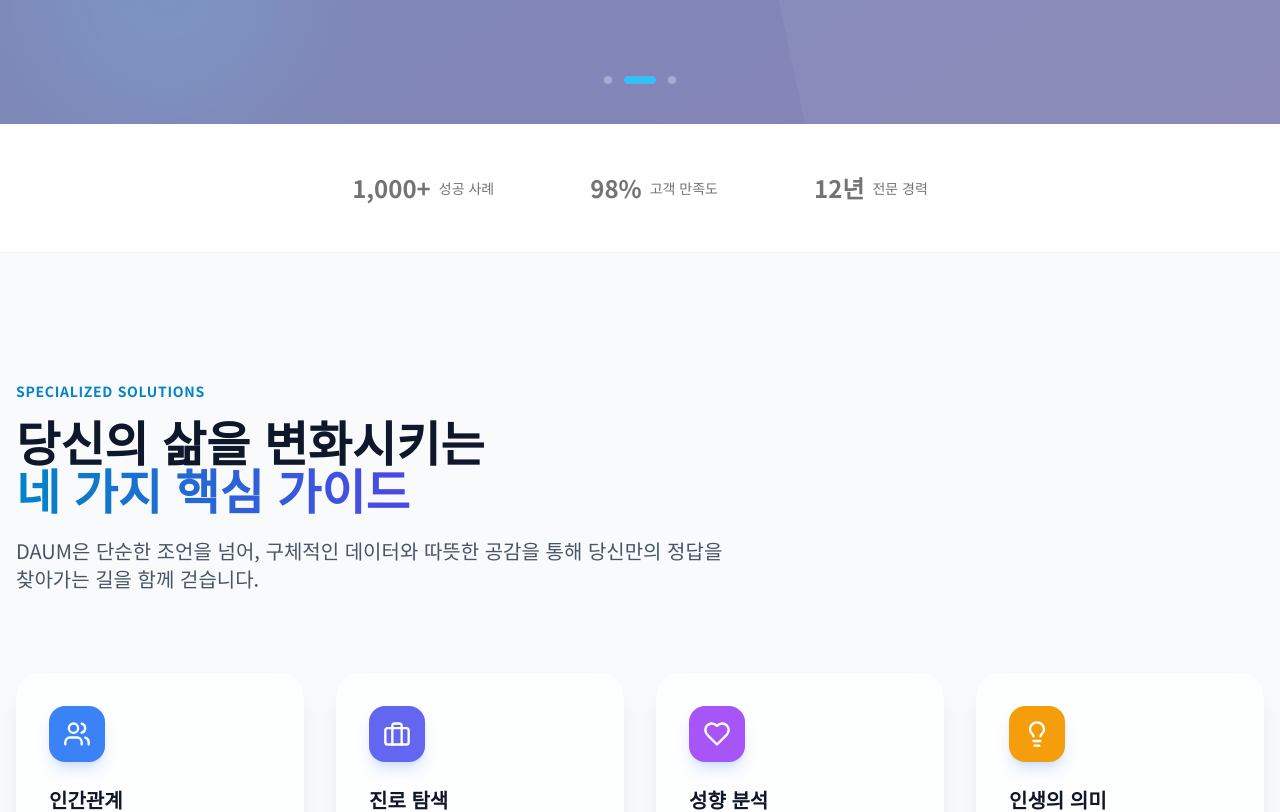
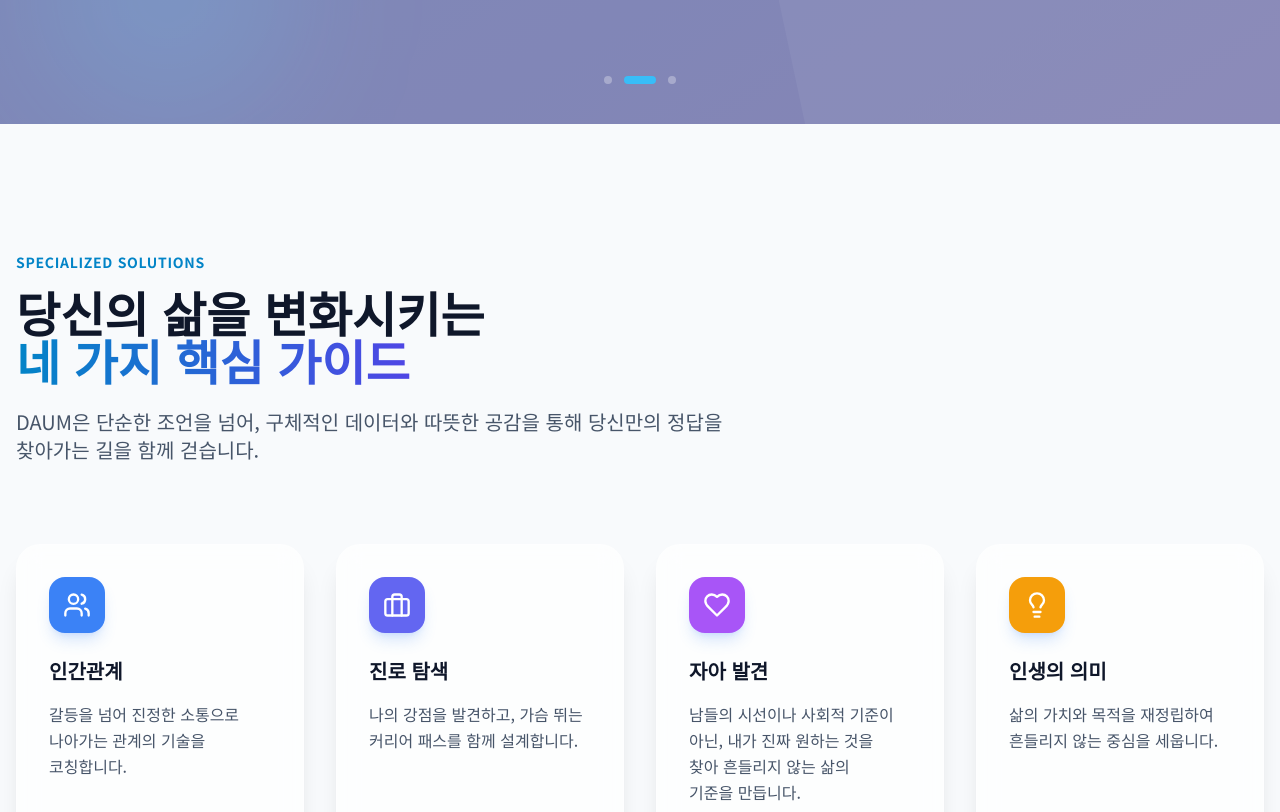
Before and after one commit to Jang-sajang/DAUM, a React (Vite) app: page / in a window 1280 px wide. Shown: the part 740-1552 px from the top of the page. Built offline with nearby package versions, Linux system fonts and the light colour scheme.

Commit message:
슬라이드 지연 기능 추가, 행사 이미지 추가

```diff
--- a/src/components/ui/HeroSlider.jsx
+++ b/src/components/ui/HeroSlider.jsx
@@ -13,7 +13,7 @@ const slides = [
     },
     {
         id: 2,
-        title: "2025 진로 박람회\n사전 예약 접수 중",
+        title: "2026 진로 컨설팅\n사전 예약 접수 중",
         subtitle: "직무 전문가와 함께하는 1:1 멘토링과\n커리어 로드맵 설계를 경험하세요.",
         tag: "Event",
         bg: "bg-gradient-to-br from-blue-900 to-indigo-900"
@@ -35,7 +35,7 @@ const HeroSlider = () => {
             setCurrent((prev) => (prev + 1) % slides.length);
         }, 5000);
         return () => clearInterval(timer);
-    }, []);
+    }, [current]);
 
     const nextSlide = () => setCurrent((prev) => (prev + 1) % slides.length);
     const prevSlide = () => setCurrent((prev) => (prev - 1 + slides.length) % slides.length);
--- a/src/pages/Home.jsx
+++ b/src/pages/Home.jsx
@@ -19,8 +19,8 @@ const Home = () => {
             color: 'bg-indigo-500'
         },
         {
-            name: '성향 분석',
-            description: 'MBTI, 에니어그램 등 검증된 도구를 통해 나를 깊이 있게 이해합니다.',
+            name: '자아 발견',
+            description: '남들의 시선이나 사회적 기준이 아닌, 내가 진짜 원하는 것을 찾아 흔들리지 않는 삶의 기준을 만듭니다.',
             icon: Heart,
             color: 'bg-purple-500'
         },
@@ -55,17 +55,6 @@ const Home = () => {
         <div className="bg-[#f8fafc]">
             {/* Hero Section - Slider */}
             <HeroSlider />
-
-            {/* Trusted By / Statistics */}
-            <section className="py-12 bg-white border-b border-secondary-100">
-                <div className="container mx-auto px-4">
-                    <div className="flex flex-wrap justify-center gap-12 lg:gap-24 opacity-60 grayscale hover:grayscale-0 transition-all duration-500">
-                        <div className="flex items-center gap-2"><span className="text-2xl font-bold text-secondary-900">1,000+</span> <span className="text-sm">성공 사례</span></div>
-                        <div className="flex items-center gap-2"><span className="text-2xl font-bold text-secondary-900">98%</span> <span className="text-sm">고객 만족도</span></div>
-                        <div className="flex items-center gap-2"><span className="text-2xl font-bold text-secondary-900">12년</span> <span className="text-sm">전문 경력</span></div>
-                    </div>
-                </div>
-            </section>
 
             {/* Features Section */}
             <section className="section-padding">
@@ -181,8 +170,8 @@ const Home = () => {
 
                     <div className="grid grid-cols-1 md:grid-cols-3 gap-10">
                         {[
-                            { title: "2026 추구미 챌린지!", date: "2026.2.27 - 2.28", desc: "원데이클래스와 나의 내면의 추구미찾기", image: "/images/72b4d9420b13aa670f58dc58c91f3e6e.jpg" },
-                            { title: "멘토링 워크샵", date: "2025.12.20", desc: "현직 전문가와 함께하는 1:1 멘토링 프로그램", image: "https://images.unsplash.com/photo-1515187029135-18ee286d815b?q=80&w=800" },
+                            { title: "2026 추구미 챌린지!", date: "2026.3.5 - 3.6", desc: "원데이클래스와 나의 내면의 추구미찾기", image: "/images/72b4d9420b13aa670f58dc58c91f3e6e.jpg" },
+                            { title: "멘토링 워크샵", date: "2026.1.20", desc: "현직 전문가와 함께하는 멘토링 프로그램", image: "/images/lectureEx.png" },
                             { title: "온라인 특강", date: "2025.12.28", desc: "성공적인 커리어 전환을 위한 실전 노하우", image: "https://images.unsplash.com/photo-1516321318423-f06f85e504b3?q=80&w=800" }
                         ].map((event, i) => (
                             <motion.div
```
Also changed, not shown: public/images/lectureEx.png (added).
